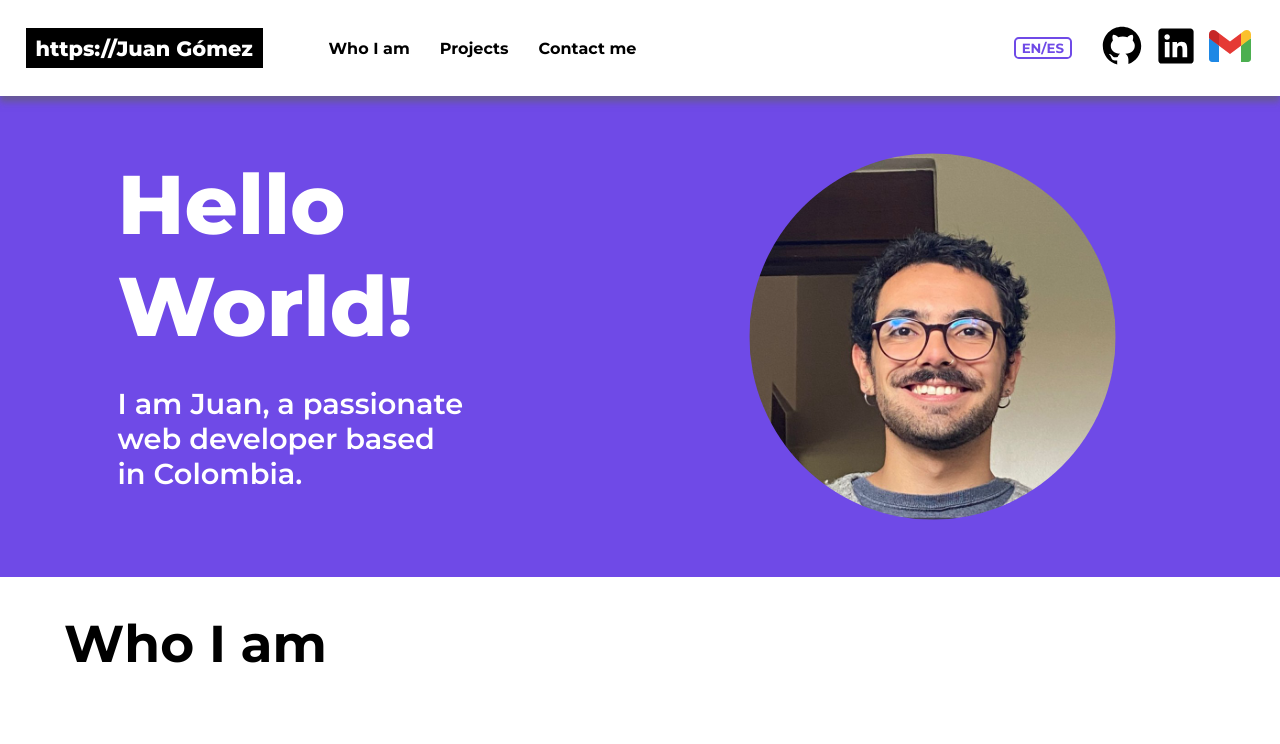
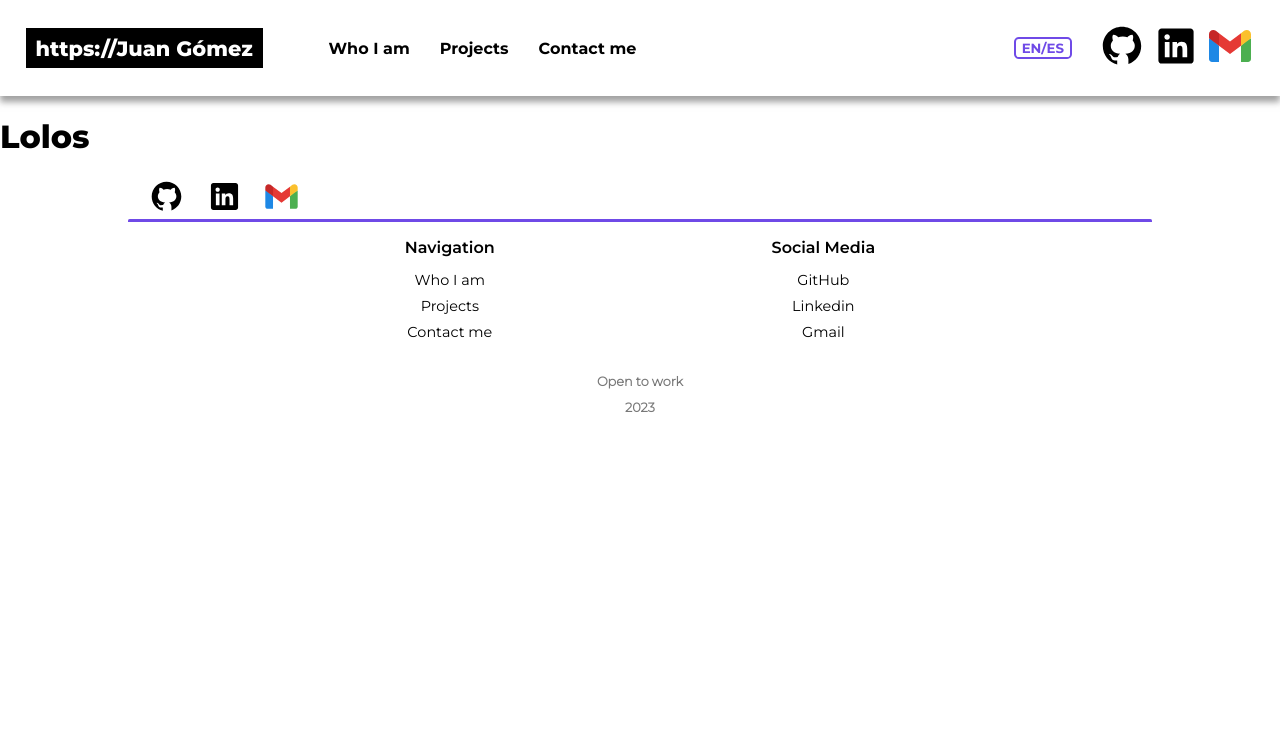
Before and after one commit to JPGomezCuervo/Portfolio-v2, a Vue app: page /projects in a window 1280 px wide. Shown: the top 744 px of the page. Built offline with nearby package versions, Linux system fonts and the light colour scheme.

Commit message:
Router working

```diff
--- a/src/App.vue
+++ b/src/App.vue
@@ -3,12 +3,13 @@
 import NavBar from "./components/TheNavBar.vue";
 import Home from "./views/Home.vue";
 import Footer from "./components/TheFooter.vue";
+import { RouterView } from "vue-router";
 
 </script>
 
 <template>
   <NavBar/>
-  <Home/>
+  <RouterView/>
   <Footer/>
 </template>
 
--- a/src/router/index.ts
+++ b/src/router/index.ts
@@ -1,10 +1,10 @@
-import { createRouter, createWebHashHistory } from "vue-router";
+import { createRouter, createWebHistory } from "vue-router";
 import Home from "../views/Home.vue";
 import ProjectDetails from "../views/ProjectDetails.vue";
 
 
 const router = createRouter ({
-    history: createWebHashHistory(),
+    history: createWebHistory(import.meta.env.BASE_URL),
     routes: [
         {
             path: "/",
```
